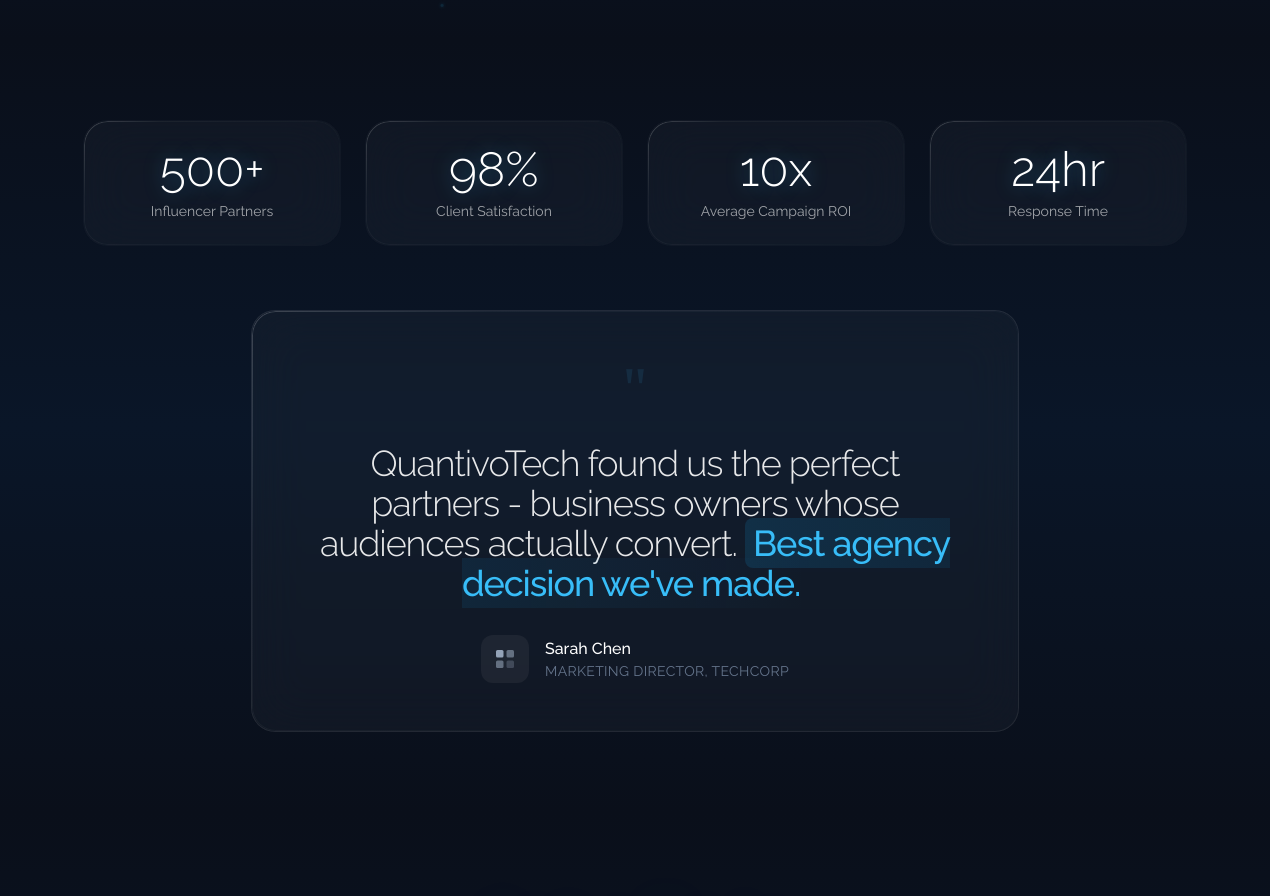
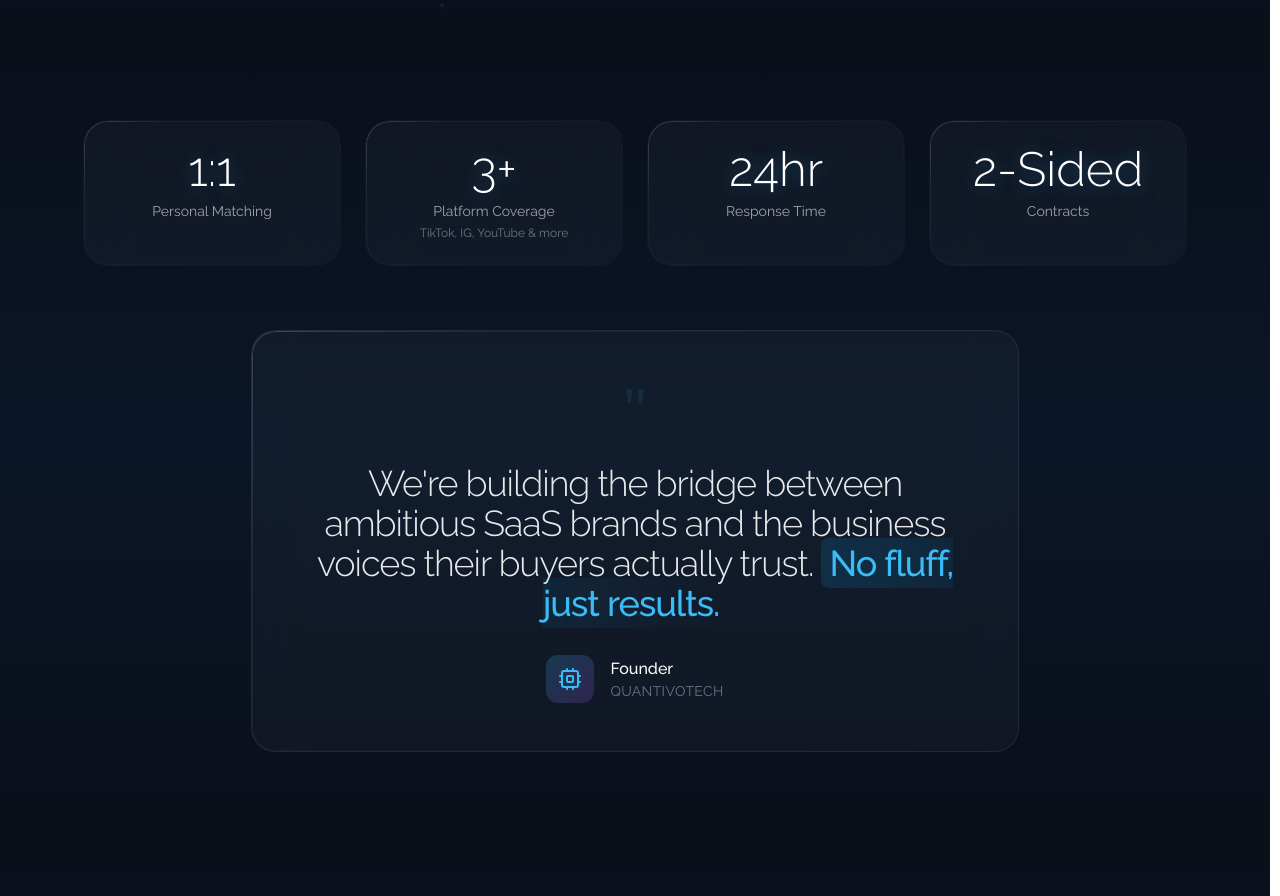
Before and after one commit to Quantivo-Tech/quantivo-tech.github.io, a React (Vite) app: page / in a window 1280 px wide. Shown: the part 4800-5696 px from the top of the page. Built offline with nearby package versions, Linux system fonts and the light colour scheme.

Commit message:
Changed cards and quote text

```diff
--- a/src/App.tsx
+++ b/src/App.tsx
@@ -466,10 +466,10 @@ export default function App() {
 
         <div className="relative z-10 max-w-6xl mx-auto px-6">
           <div className="grid grid-cols-2 md:grid-cols-4 gap-4 md:gap-6 mb-16">
-            <StatCard value={500} suffix="+" label="Influencer Partners" delay={0} />
-            <StatCard value={98} suffix="%" label="Client Satisfaction" delay={0.1} />
-            <StatCard value={10} suffix="x" label="Average Campaign ROI" delay={0.2} />
-            <StatCard value={24} suffix="hr" label="Response Time" delay={0.3} />
+            <StatCard value={1} suffix=":1" label="Personal Matching" delay={0} />
+            <StatCard value={3} suffix="+" label="Platform Coverage" description="TikTok, IG, YouTube & more" delay={0.1} />
+            <StatCard value={24} suffix="hr" label="Response Time" delay={0.2} />
+            <StatCard value={2} suffix="-Sided" label="Contracts" delay={0.3} />
           </div>
 
           <motion.div
@@ -490,7 +490,7 @@ export default function App() {
                 "
               </motion.div>
 
-              {/* Main quote with pull quote highlight */}
+              {/* Founder vision statement */}
               <motion.p
                 className="text-2xl sm:text-3xl lg:text-4xl font-light text-white/90 leading-[1.4] mb-8"
                 style={{ letterSpacing: '-0.03em' }}
@@ -499,13 +499,13 @@ export default function App() {
                 transition={{ duration: 0.5, delay: 0.05 }}
                 viewport={{ once: true }}
               >
-                QuantivoTech found us the perfect partners - business owners whose audiences actually convert.{' '}
+                We're building the bridge between ambitious SaaS brands and the business voices their buyers actually trust.{' '}
                 <span className="bg-gradient-to-r from-sky-500/15 to-transparent px-2 py-1 rounded-sm text-sky-400 font-medium">
-                  Best agency decision we've made.
+                  No fluff, just results.
                 </span>
               </motion.p>
 
-              {/* Attribution with abstract logo */}
+              {/* Founder attribution */}
               <motion.div
                 className="flex items-center justify-center gap-4"
                 initial={{ opacity: 0, y: 15 }}
@@ -513,18 +513,13 @@ export default function App() {
                 transition={{ duration: 0.5, delay: 0.2 }}
                 viewport={{ once: true }}
               >
-                {/* Abstract company logo */}
-                <div className="w-12 h-12 rounded-xl bg-white/5 flex items-center justify-center">
-                  <svg viewBox="0 0 32 32" className="w-6 h-6 text-slate-400">
-                    <rect x="4" y="4" width="10" height="10" rx="2" fill="currentColor" />
-                    <rect x="18" y="4" width="10" height="10" rx="2" fill="currentColor" opacity="0.6" />
-                    <rect x="4" y="18" width="10" height="10" rx="2" fill="currentColor" opacity="0.6" />
-                    <rect x="18" y="18" width="10" height="10" rx="2" fill="currentColor" opacity="0.3" />
-                  </svg>
+                {/* QuantivoTech logo */}
+                <div className="w-12 h-12 rounded-xl bg-gradient-to-br from-sky-400/20 to-purple-500/20 flex items-center justify-center">
+                  <Cpu className="w-6 h-6 text-sky-400" />
                 </div>
                 <div className="text-left">
-                  <div className="text-white font-medium">Sarah Chen</div>
-                  <div className="text-slate-500 text-sm tracking-wide uppercase">Marketing Director, TechCorp</div>
+                  <div className="text-white font-medium">Founder</div>
+                  <div className="text-slate-500 text-sm tracking-wide uppercase">QuantivoTech</div>
                 </div>
               </motion.div>
             </GlassCard>
--- a/src/components/stat-card.tsx
+++ b/src/components/stat-card.tsx
@@ -7,10 +7,11 @@ interface StatCardProps {
   suffix?: string
   prefix?: string
   label: string
+  description?: string
   delay?: number
 }
 
-export function StatCard({ value, suffix = "", prefix = "", label, delay = 0 }: StatCardProps) {
+export function StatCard({ value, suffix = "", prefix = "", label, description, delay = 0 }: StatCardProps) {
   const numberControls = useAnimation()
 
   const { count, ref, isComplete } = useCountUp({
@@ -56,6 +57,7 @@ export function StatCard({ value, suffix = "", prefix = "", label, delay = 0 }:
         {count}
       </motion.div>
       <div className="text-sm text-white/60">{label}</div>
+      {description && <div className="text-xs text-white/40 mt-1">{description}</div>}
     </motion.div>
   )
 }
```
